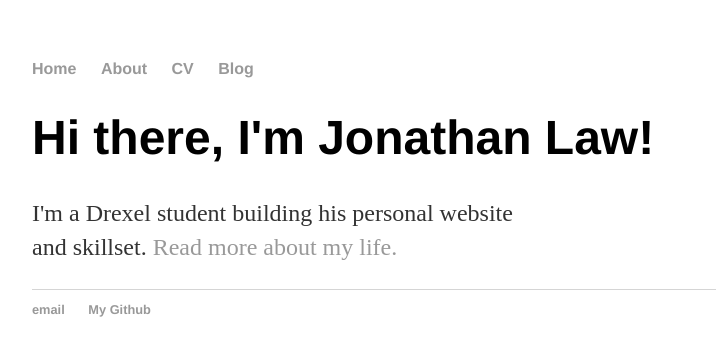
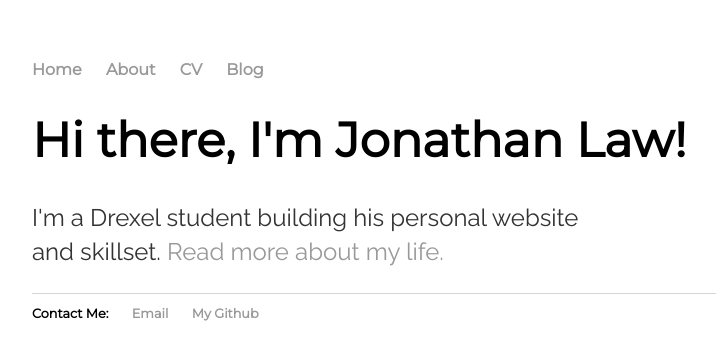
Before and after one commit to shindig7/my-site, a Jekyll site: the page built from index.html, in a window 1280 px wide. Shown: the top 360 px of the page, without its empty margins (160-876 px from the left). Built offline with Jekyll 4.4.1, drawn with Linux system fonts in a browser that asks for light colours.

Commit message:
Added fonts...I think

```diff
--- a/_layouts/default.html
+++ b/_layouts/default.html
@@ -4,6 +4,8 @@
 			<title>{{ page.title }}</title>
 			<!-- link to main stylesheet -->
 			<link rel="stylesheet" type="text/css" href="/css/index.css">
+			<link rel="stylesheet" type="text/css" href="https://fonts.googleapis.com/css?family=Raleway|Montserrat"
+			</hgroup>
 		</head>
 		<body>
 			<nav>
@@ -19,9 +21,10 @@
 			</div><!-- /.container -->
 			<footer>
 	    		<ul>
-	        		<li><a href="mailto:jal457@drexel.edu">email</a></li>
+							<li>Contact Me: </li>
+	        		<li><a href="mailto:jal457@drexel.edu">Email</a></li>
 	        		<li><a href="https://github.com/shindig7">My Github</a></li>
-				</ul>
+					</ul>
 			</footer>
 		</body>
 	</html>
--- a/css/index.css
+++ b/css/index.css
@@ -3,7 +3,7 @@ body {
     width: 70%;
 }
 nav ul, footer ul {
-    font-family:'Helvetica', 'Arial', 'Sans-Serif';
+    font-family: 'Montserrat', 'Helvetica', 'Arial', 'Sans-Serif';
     padding: 0px;
     list-style: none;
     font-weight: bold;
@@ -21,12 +21,13 @@ a:hover {
 }
 h1 {
     font-size: 3em;
-    font-family:'Helvetica', 'Arial', 'Sans-Serif';
+    font-family: 'Montserrat', 'Helvetica', 'Arial', 'Sans-Serif';
 }
 p {
     font-size: 1.5em;
     line-height: 1.4em;
     color: #333;
+    font-family: 'Raleway', 'Helvetica', 'Sans-Serif';
 }
 footer {
     border-top: 1px solid #d5d5d5;
```
Also changed, not shown: html/index.html (added, +10 -0 lines).
